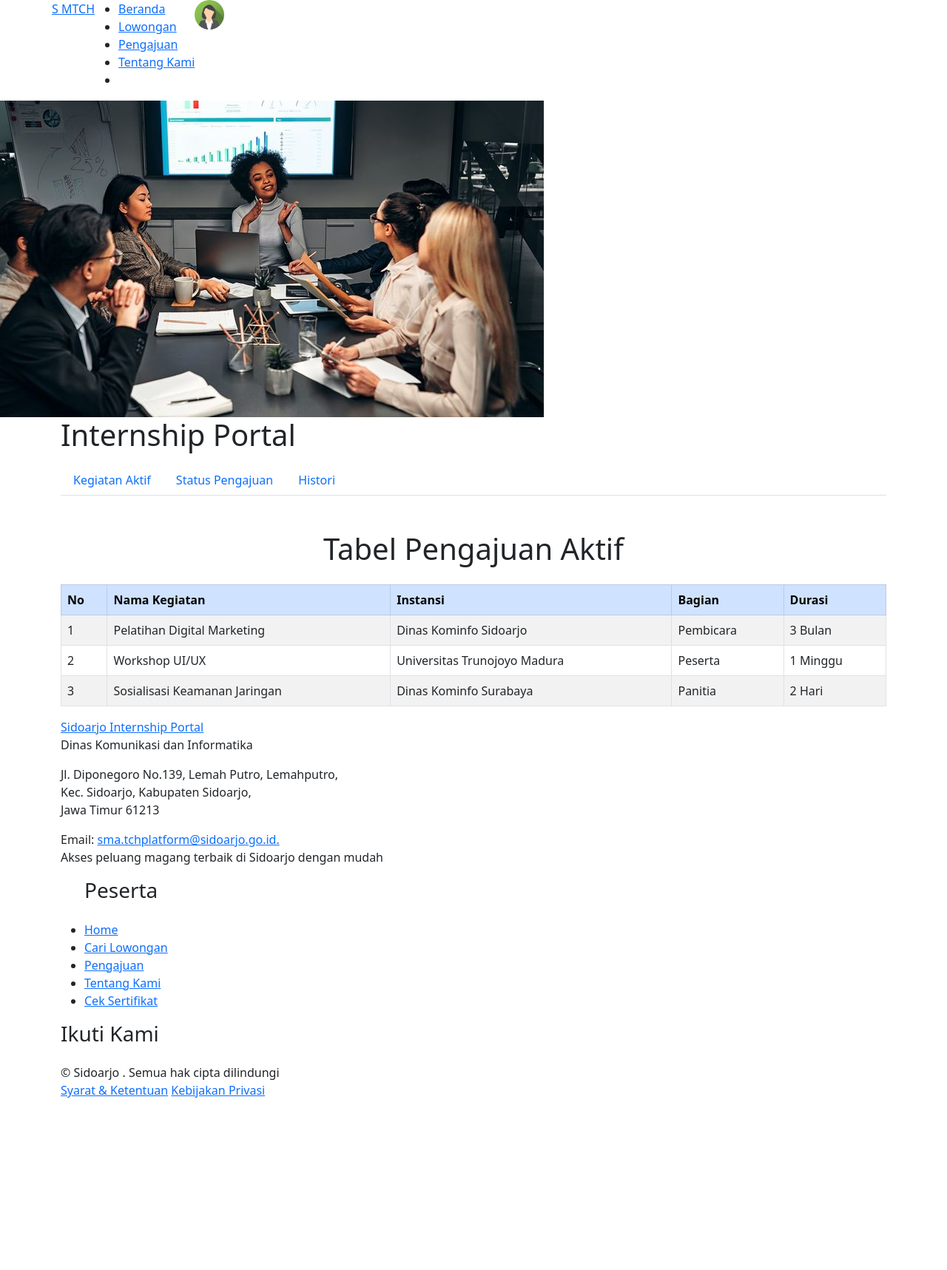
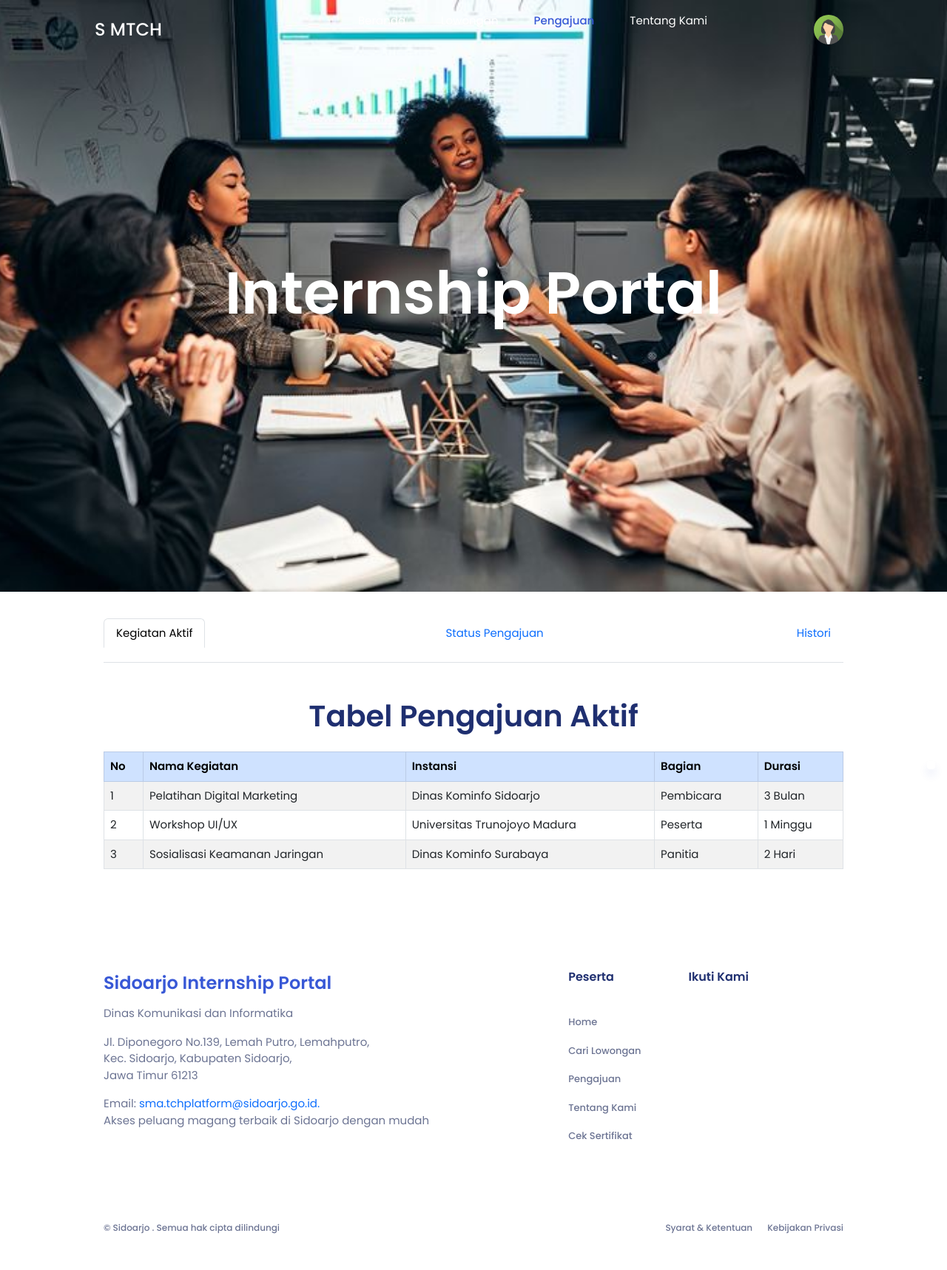
Before and after one commit to DeviDuwiSusanti/magang, a PHP site: page /user/pengajuanaktif.php in a window 1280 px wide. Shown: the whole page at 74% size. Before the commit the page ends 1484 px from the top, so only its background shows below. Run offline with PHP 8.4, Linux system fonts and the light colour scheme.

Commit message:
editbyrvk

```diff
--- a/assets/layout/navbarPengajuan.php
+++ b/assets/layout/navbarPengajuan.php
@@ -1,13 +1,13 @@
 <div class="container mt-3">
   <ul class="nav nav-tabs">
     <li class="nav-item">
-      <a class="nav-link <?php echo basename($_SERVER['PHP_SELF']) === 'pengajuan_aktif.php' ? 'active' : ''; ?>" href="pengajuan_aktif.php">Kegiatan Aktif</a>
+      <a class="nav-link <?php echo basename($_SERVER['PHP_SELF']) === 'pengajuanaktif.php' ? 'active' : ''; ?>" href="pengajuanaktif.php">Kegiatan Aktif</a>
     </li>
     <li class="nav-item">
-      <a class="nav-link <?php echo basename($_SERVER['PHP_SELF']) === 'pengajuan_status.php' ? 'active' : ''; ?>" href="pengajuan_status.php">Status Pengajuan</a>
+      <a class="nav-link <?php echo basename($_SERVER['PHP_SELF']) === 'pengajuanstatus.php' ? 'active' : ''; ?>" href="pengajuanstatus.php">Status Pengajuan</a>
     </li>
     <li class="nav-item">
-      <a class="nav-link <?php echo basename($_SERVER['PHP_SELF']) === 'pengajuan_histori.php' ? 'active' : ''; ?>" href="pengajuan_histori.php">Histori</a>
+      <a class="nav-link <?php echo basename($_SERVER['PHP_SELF']) === 'pengajuanhistori.php' ? 'active' : ''; ?>" href="pengajuan_histori.php">Histori</a>
     </li>
   </ul>
 </div>
--- a/user/pengajuanaktif.php
+++ b/user/pengajuanaktif.php
@@ -7,6 +7,10 @@
     <!-- Bootstrap CSS -->
     <link href="https://cdn.jsdelivr.net/npm/bootstrap@5.3.0/dist/css/bootstrap.min.css" rel="stylesheet">
     <script src="https://cdn.jsdelivr.net/npm/bootstrap@5.3.0/dist/js/bootstrap.bundle.min.js"></script>
+    <!--=============== CSS ===============-->
+    <link rel="stylesheet" href="../assets/css/style.css" />
+    <link rel="stylesheet" href="../assets/css/lowongan.css" />
+    <link rel="stylesheet" href="../assets/css/home.css"/>
 </head>
 <body>
 
@@ -31,7 +35,7 @@
         </div>
     </section>
 
-    <?php include "../assets/layout/navbarpengajuan.php" ?>
+    <?php include "../assets/layout/navbarPengajuan.php" ?>
 
     <div class="container mt-5">
         <h1 class="text-center mb-4">Tabel Pengajuan Aktif</h1>
--- a/user/pengajuanstatus.php
+++ b/user/pengajuanstatus.php
@@ -7,6 +7,10 @@
     <!-- Bootstrap CSS -->
     <link href="https://cdn.jsdelivr.net/npm/bootstrap@5.3.0/dist/css/bootstrap.min.css" rel="stylesheet">
     <script src="https://cdn.jsdelivr.net/npm/bootstrap@5.3.0/dist/js/bootstrap.bundle.min.js"></script>
+    <!--=============== CSS ===============-->
+    <link rel="stylesheet" href="../assets/css/style.css" />
+    <link rel="stylesheet" href="../assets/css/lowongan.css" />
+    <link rel="stylesheet" href="../assets/css/home.css"/>
 </head>
 <body>
 <?php include "../assets/layout/navbarUser.php" ?>
```
